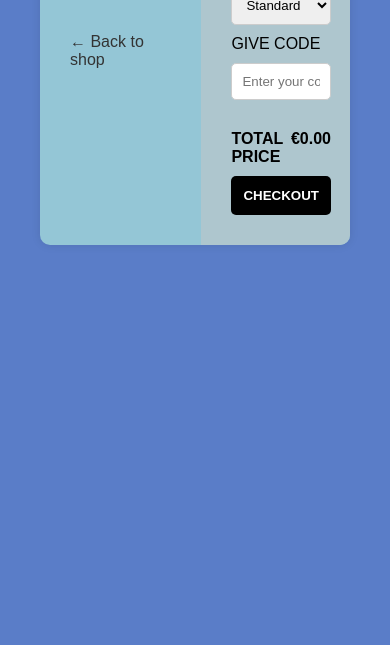
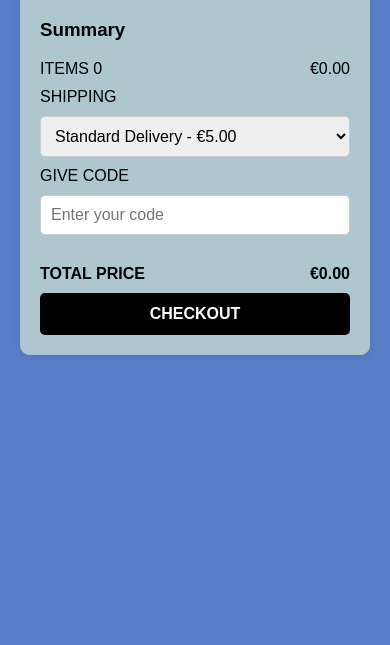
Before and after one commit to vasanth-17-05/OneCart, a website: page frontend/cart.html in a window 390 px wide. Shown: the part 199-844 px from the top of the page. Drawn offline with Linux system fonts and the light colour scheme.

Commit message:
Update cart.html

```diff
--- a/frontend/cart.html
+++ b/frontend/cart.html
@@ -12,7 +12,7 @@
     body {
       margin: 0;
       font-family: 'Arial', sans-serif;
-      background:rgb(90, 125, 200);;
+      background: rgb(90, 125, 200);
       padding: 40px;
     }
 
@@ -68,7 +68,7 @@
     .qty-controls {
       display: flex;
       align-items: center;
-      gap: 10px;
+      gap: 20px;
     }
 
     .qty-btn {
@@ -83,7 +83,7 @@
       background: none;
       border: none;
       color: #999;
-      font-size: 20px;
+      font-size: 30px;
       cursor: pointer;
     }
 
@@ -138,6 +138,50 @@
       text-decoration: underline;
     }
 
+    /* ✅ Responsive Design Fix */
+    @media (max-width: 768px) {
+      body {
+        padding: 20px;
+      }
+
+      .container {
+        flex-direction: column;  /* Stack vertically */
+        width: 100%;
+      }
+
+      .cart-section,
+      .summary-section {
+        flex: none;
+        width: 100%;
+        padding: 20px;
+      }
+
+      .summary-section {
+        margin-top: 20px;
+      }
+
+      .cart-item {
+        flex-wrap: wrap; /* Allow items to wrap on smaller screens */
+        text-align: center;
+      }
+
+      .cart-item img {
+        margin-bottom: 10px;
+      }
+
+      .qty-controls {
+        justify-content: center;
+      }
+
+      .summary-section select,
+      .summary-section input {
+        font-size: 16px;
+      }
+
+      .checkout-btn {
+        font-size: 16px;
+      }
+    }
   </style>
 </head>
 <body>
@@ -270,5 +314,6 @@ document.getElementById("place-order-btn").addEventListener("click", async () =>
 
     updateCart();
   </script>
+
 </body>
 </html>
```
Lines whose indentation alone changed are shown as unchanged.
